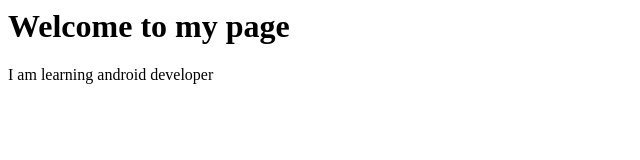
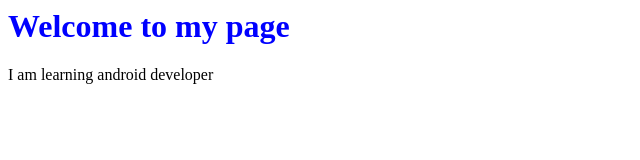
Before and after one commit to DornaKc/DornaKc.github.io, a plain HTML site: page index.html in a window 1280 px wide. Shown: the whole page, without its empty margins (0-640 px from the left). Drawn offline with Linux system fonts and the light colour scheme.

Commit message:
Update index.html

```diff
--- a/index.html
+++ b/index.html
@@ -1,3 +1,3 @@
 <link src="style.css" rel="stylesheet" type="text/css"/>
-<h1> Welcome to my page</h1>
+<h1 style="color:blue;"> Welcome to my page</h1>
 <p>I am learning android developer</p>
```
